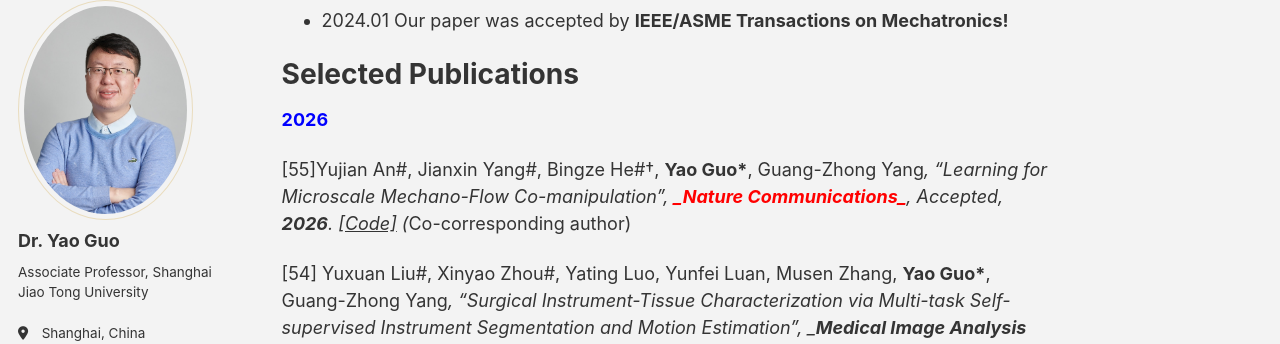
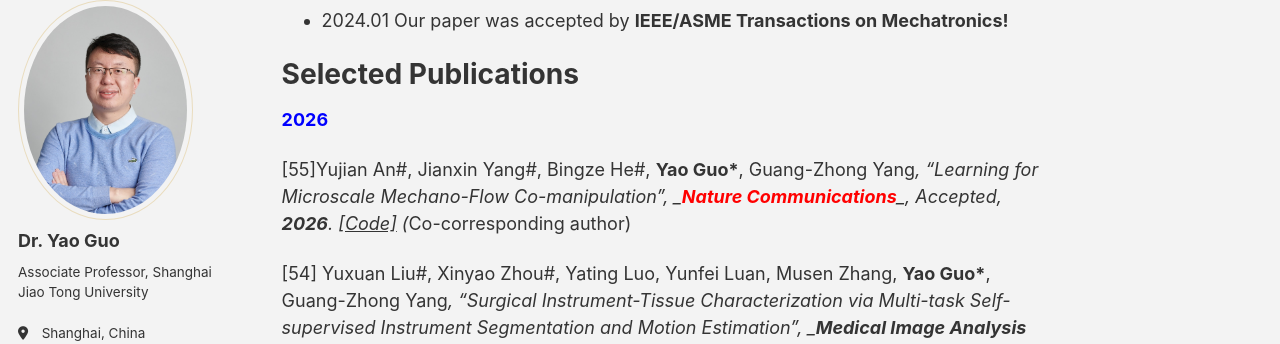
Before and after one commit to IMR-PCB/IMR-PCB.github.io, a Jekyll site: the page built from _pages/about.md, in a window 1280 px wide and 900 px high, scrolled down 2442 px. Shown: the part 101-445 px from the top of the window. Built offline with Jekyll 4.4.1, drawn with Linux system fonts in a browser that asks for light colours; some web fonts are replaced; a script bundle is joined from its source files by our own code; library files that are not in the unit come from our copies.

Commit message:
Update about.md

```diff
--- a/_pages/about.md
+++ b/_pages/about.md
@@ -59,7 +59,7 @@
 ======
 <span style="color:blue">**2026**</span>
 
-\[55\]Yujian An\#, Jianxin Yang\#, Bingze He\#†, **Yao Guo\***, Guang-Zhong Yang*, "Learning for Microscale Mechano-Flow Co-manipulation", **<span style="color:red">_Nature Communications_</span>**, Accepted, **2026**.  [\[Code\]](https://github.com/IMR-PCB/FlowBot) (*Co-corresponding author)
+\[55\]Yujian An\#, Jianxin Yang\#, Bingze He\#, **Yao Guo\***, Guang-Zhong Yang*, "Learning for Microscale Mechano-Flow Co-manipulation", _**<span style="color:red">Nature Communications</span>**_, Accepted, **2026**.  [\[Code\]](https://github.com/IMR-PCB/FlowBot) (*Co-corresponding author)
 
 \[54\] Yuxuan Liu\#, Xinyao Zhou\#, Yating Luo, Yunfei Luan, Musen Zhang, **Yao Guo\***, Guang-Zhong Yang*, "Surgical Instrument-Tissue Characterization via Multi-task Self-supervised Instrument Segmentation and Motion Estimation", _**Medical Image Analysis (MEDIA)**_, vol. 114, pp. 104279, **2026**. [\[Paper\]](https://www.sciencedirect.com/science/article/pii/S1361841526003488)  (*Co-corresponding author)
 
```
